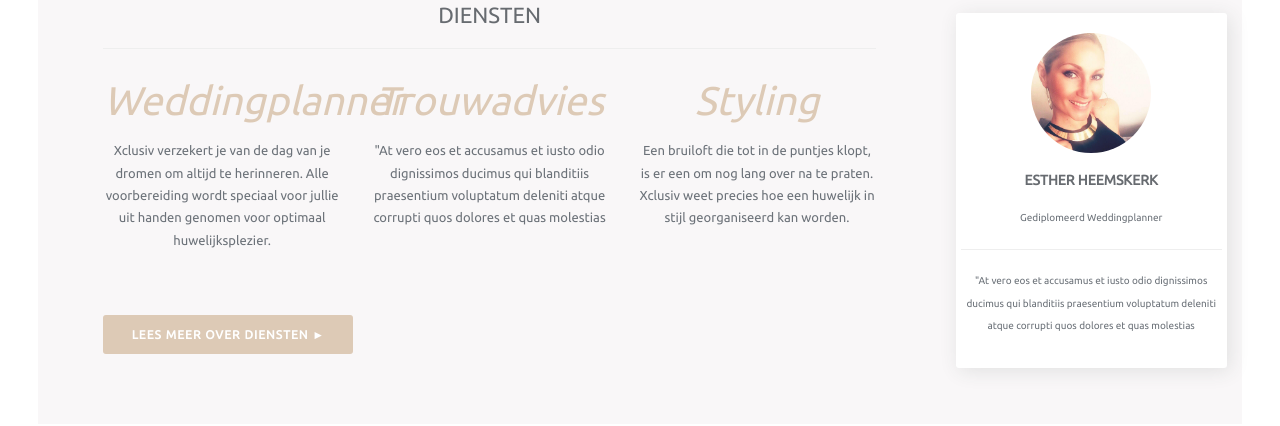
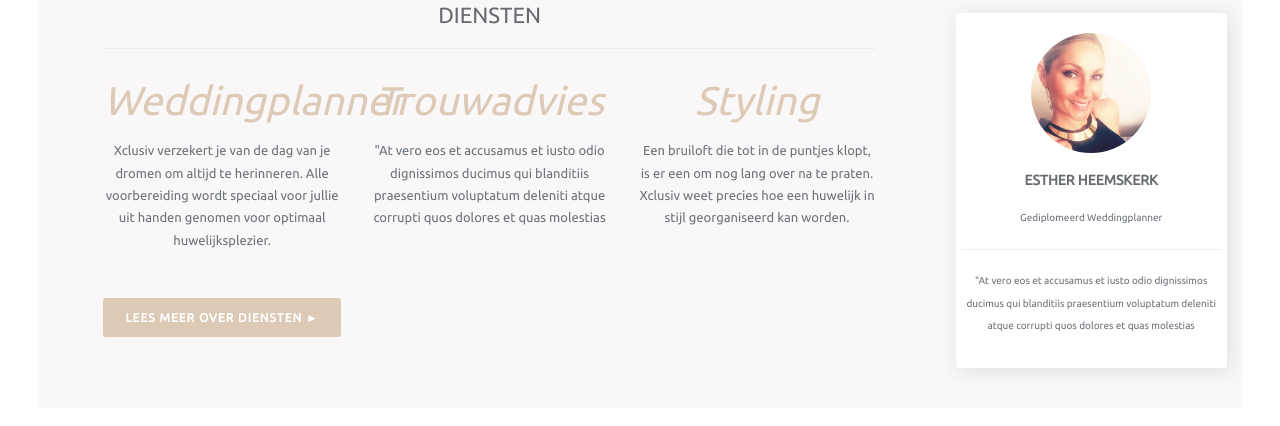
Before and after one commit to jvdm1988/Xclusiv-Weddings-Styling, a plain HTML site: page index.html in a window 1280 px wide. Shown: the part 1009-1435 px from the top of the page. Drawn offline with nearby package versions, Linux system fonts and the light colour scheme; a web font is replaced by a local one.

Commit message:
adjusted diensten button homepage

```diff
--- a/css/style.css
+++ b/css/style.css
@@ -20,5 +20,7 @@ p, h1, h2, h3, h4, h5, h6 {
 
 /* ---------- DIENSTEN BTN ----------*/
 .meer-diensten-btn {
-	margin-bottom: 30px !important;
+	margin-left: 0;
+	margin-right: auto;
+	margin-top: 20px !important;
 }
--- a/index.html
+++ b/index.html
@@ -87,8 +87,12 @@
                   <p>Een bruiloft die tot in de puntjes klopt, is er een om nog lang over na te praten. Xclusiv weet precies hoe een huwelijk in stijl georganiseerd kan worden.</p>
                 </div>
               </div>
+              <div class="row">
+                <div class="col-md-4">
+                  <p><a href="diensten.html" class="btn meer-diensten-btn">Lees meer over Diensten &#9658;</a></p>
+                </div>
+              </div>
 
-              <p><a href="diensten.html" class="btn meer-diensten-btn">Lees meer over Diensten &#9658;</a></p>
             </div>
           </div>
           <div class="col-md-3 col-sm-12">
```
